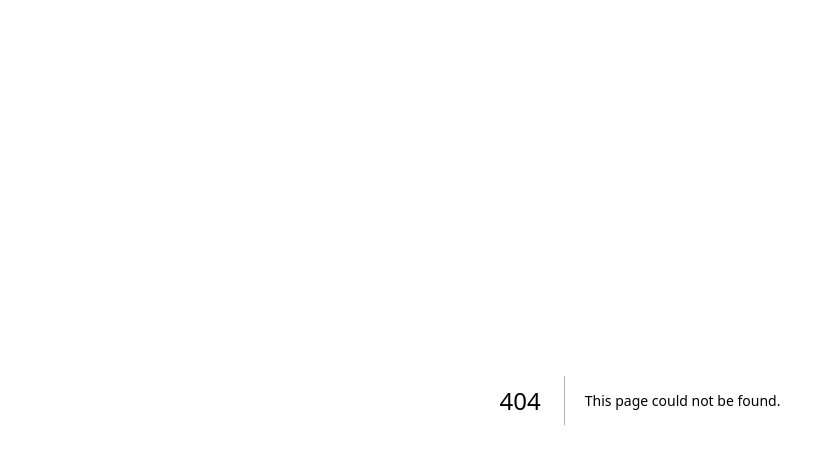
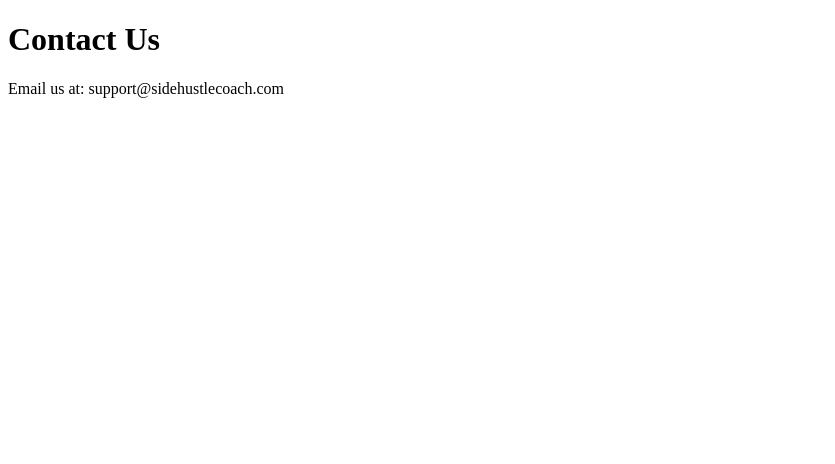
Before and after one commit to suhaybsufi-commits/SideHustleCoach, a Next.js app: page /pages/pages/contact in a window 1280 px wide. Before the commit this address had no page. Shown: the top 464 px of the page, without its empty margins (0-835 px from the left). Built offline with nearby package versions, Linux system fonts and the light colour scheme.

Commit message:
Create contact.js

```diff
--- /dev/null
+++ b/pages/pages/pages/contact.js
@@ -0,0 +1,8 @@
+export default function Contact() {
+  return (
+    <div>
+      <h1>Contact Us</h1>
+      <p>Email us at: support@sidehustlecoach.com</p>
+    </div>
+  );
+}
```
